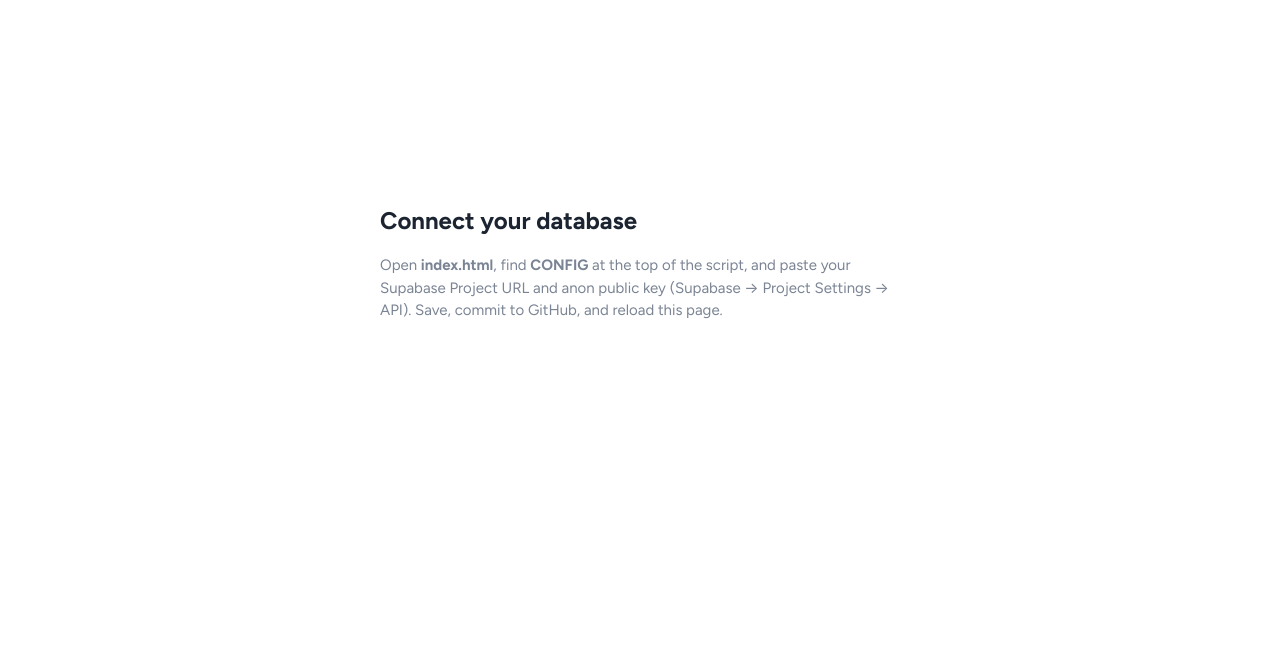
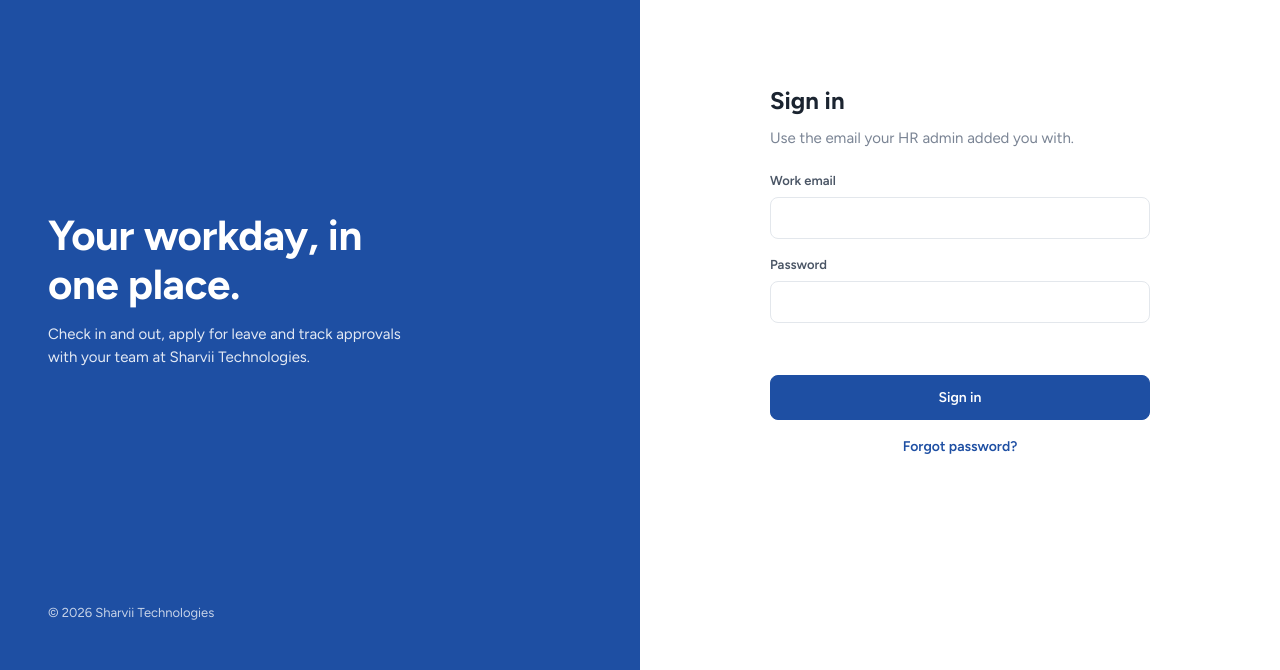
Before and after one commit to sharviitechnologies/Sharvii-HR, a plain HTML site: page index.html in a window 1280 px wide. Shown: the part 130-800 px from the top of the page. Drawn offline with nearby package versions, Linux system fonts and the light colour scheme.

Commit message:
Update index.html

```diff
--- a/index.html
+++ b/index.html
@@ -224,8 +224,8 @@ td.num,td:first-child{white-space:nowrap}
    The anon key is safe to publish; the database rules (RLS) protect the data.
    ====================================================================== */
 const CONFIG = {
-  SUPABASE_URL: 'https://YOUR-PROJECT-ID.supabase.co',
-  SUPABASE_ANON_KEY: 'YOUR-ANON-PUBLIC-KEY',
+  SUPABASE_URL: 'https://zzbiaqmtoxtcnnfcsbbo.supabase.co',
+  SUPABASE_ANON_KEY: 'eyJhbGciOiJIUzI1NiIsInR5cCI6IkpXVCJ9.eyJpc3MiOiJzdXBhYmFzZSIsInJlZiI6Inp6YmlhcW10b3h0Y25uZmNzYmJvIiwicm9sZSI6ImFub24iLCJpYXQiOjE3OTEzNzU4NDMsImV4cCI6MjEwNjk1MTg0M30.pYBwT8WC7uW2XRklTeTHfQr-qy-lOw0LcxoLge3bTMQ',
   APP_NAME: 'Sharvii People',
   COMPANY: 'Sharvii Technologies',
   LOGO_URL: 'https://sharviitechnologies.com/wp-content/uploads/2026/04/sharvi-logo.png',
```
